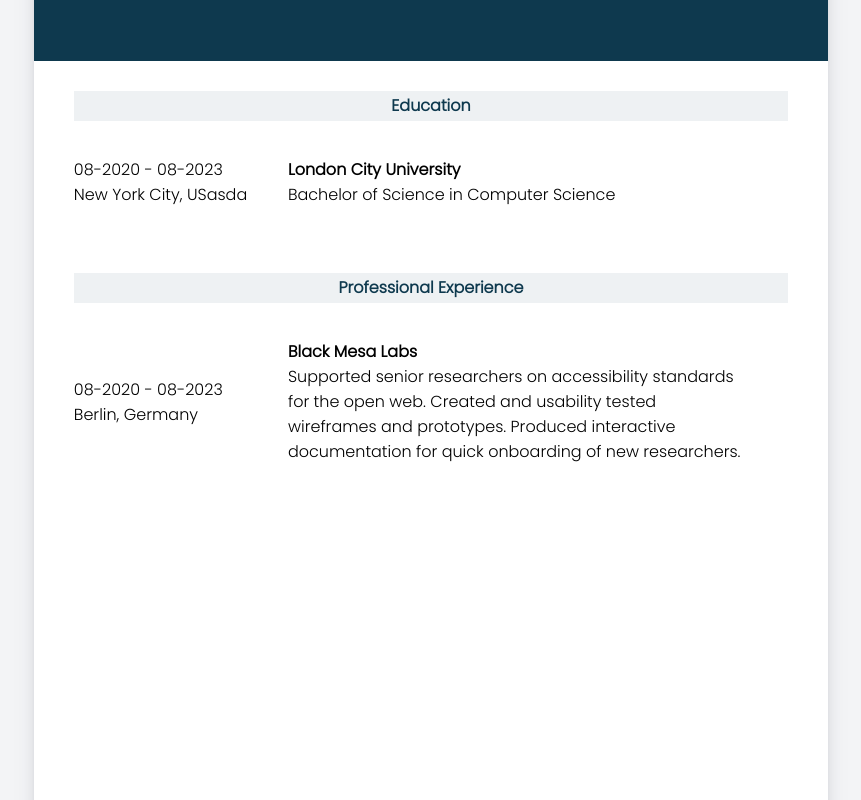
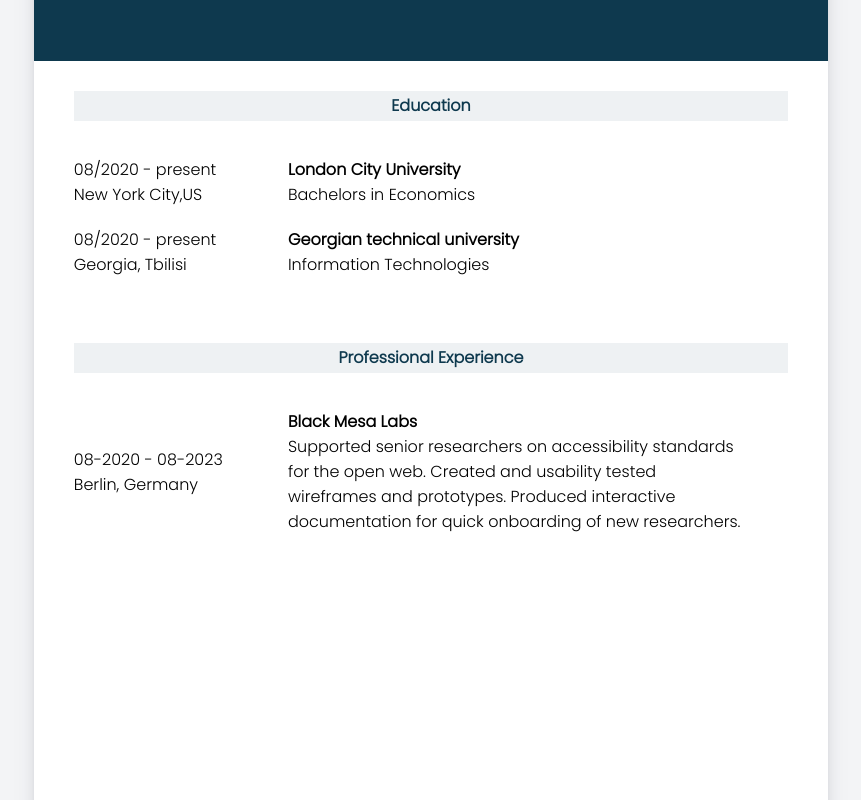
Before and after one commit to jabaaq/CV-Application, a React (Create React App) app: page / in a window 1280 px wide. Shown: the part 1060-1860 px from the top of the page, without its empty margins (209-1070 px from the left). Built offline with nearby package versions, Linux system fonts and the light colour scheme.

Commit message:
took out the manually written information in the fields and converted it into a data array (educationData) consisting of objects / created addEducationItem function to add new data to educationData and then appear in Resume

```diff
--- a/src/components/accordion/accordion.jsx
+++ b/src/components/accordion/accordion.jsx
@@ -17,7 +17,21 @@ class Accordion extends Component {
   };
 
   render() {
-    const { name, fields, fieldIcon, textArea, setInformation } = this.props;
+    const {
+      name,
+      fields,
+      fieldIcon,
+      textArea,
+      setInformation,
+      clearForm,
+      //education information
+      addEducationItem,
+      school,
+      degree,
+      startDate,
+      endDate,
+      location,
+    } = this.props;
     const { isOpen } = this.state;
 
     return (
@@ -61,7 +75,20 @@ class Accordion extends Component {
             <div className='button-container'>
               <button className='delete-button'>Delete</button>
               <button className='cancel-button'>Cancel</button>
-              <button type='submit' className='save-button'>
+              <button
+                type='submit'
+                className='save-button'
+                onClick={(e) => {
+                  addEducationItem(
+                    e,
+                    school,
+                    degree,
+                    startDate,
+                    endDate,
+                    location,
+                  );
+                  clearForm();
+                }}>
                 Submit
               </button>
             </div>
--- a/src/components/app/App.jsx
+++ b/src/components/app/App.jsx
@@ -21,7 +21,6 @@ class App extends Component {
       startDate: '',
       endDate: '',
       location: '',
-      description: '',
 
       //state for the experience form
       companyName: '',
@@ -30,19 +29,77 @@ class App extends Component {
       workEndDate: '',
       workLocation: '',
       workDescription: '',
+
+      educationData: [
+        {
+          school: 'London City University',
+          degree: 'Bachelors in Economics',
+          startDate: '08/2020',
+          endDate: 'present',
+          location: 'New York City,US',
+          id: 1,
+        },
+        {
+          school: 'Georgian technical university',
+          degree: 'Information Technologies',
+          startDate: '08/2020',
+          endDate: 'present',
+          location: 'Georgia, Tbilisi',
+          id: 2,
+        },
+      ],
+
+      // data: [
+      //   {
+      //     fullName: 'Thomas Parker',
+      //     email: 'thomasParker123@test.com',
+      //     phoneNumber: '+1 234 56 78 90',
+      //     companyName: 'Umbrella Inc.',
+      //     positionTitle: 'UX & UI Designer',
+      //     workStartDate: '08/2020',
+      //     workEndDate: 'present',
+      //     workLocation: 'New York City, US',
+      //     workDescription:
+      //       'Designed and prototyped user interface patterns for various clients in various industries, ranging from self-service apps within the telecommunications-sector to mobile games for IOS and Android',
+      //   },
+      // ],
     };
   }
-
   setInformation = (e) => {
     this.setState({
       [e.target.name]: e.target.value,
     });
   };
 
+  addEducationItem = (e, school, degree, startDate, endDate, location) => {
+    e.preventDefault();
+    this.setState(({ educationData }) => {
+      const newEducationData = [...educationData];
+      newEducationData.push({
+        school: school,
+        degree: degree,
+        startDate: startDate,
+        endDate: endDate,
+        location: location,
+        id: Math.floor(Math.random() * 1000),
+      });
+      return { educationData: newEducationData };
+    });
+  };
+
+  clearForm = () => {
+    this.setState({
+      school: '',
+      degree: '',
+      startDate: '',
+      endDate: '',
+      location: '',
+    });
+  };
+
   render() {
     const { fullName, email, phoneNumber, address } = this.state;
-    const { school, degree, startDate, endDate, location, description } =
-      this.state;
+    const { school, degree, startDate, endDate, location } = this.state;
     const {
       companyName,
       positionTitle,
@@ -51,6 +108,8 @@ class App extends Component {
       workLocation,
       workDescription,
     } = this.state;
+
+    const { educationData } = this.state;
 
     return (
       <div className='app'>
@@ -69,8 +128,9 @@ class App extends Component {
             startDate={startDate}
             endDate={endDate}
             location={location}
-            description={description}
             setInformation={this.setInformation}
+            addEducationItem={this.addEducationItem}
+            clearForm={this.clearForm}
           />
           <PracticalExperience
             companyName={companyName}
@@ -88,6 +148,8 @@ class App extends Component {
             email={email}
             phoneNumber={phoneNumber}
             address={address}
+            educationData={educationData}
+            onSubmitForm={this.addEducationItem}
           />
         </div>
       </div>
--- a/src/components/education-experience/educationExperience.jsx
+++ b/src/components/education-experience/educationExperience.jsx
@@ -16,7 +16,8 @@ class EducationExperience extends Component {
       startDate,
       endDate,
       location,
-      description,
+      addEducationItem,
+      clearForm,
     } = this.props;
 
     const educationFields = [
@@ -52,21 +53,17 @@ class EducationExperience extends Component {
       },
     ];
 
-    const descriptionForArea = {
-      label: 'Description',
-      placeholder: 'Enter description',
-      value: description,
-      name: 'description',
-    };
-
     return (
       <div className='input-opening-container space-between'>
         <Accordion
           name={'Education'}
           fields={educationFields}
           fieldIcon={mdiSchool}
-          textArea={descriptionForArea}
           setInformation={setInformation}
+          addEducationItem={(e) => {
+            addEducationItem(e, school, degree, startDate, endDate, location);
+          }}
+          clearForm={clearForm}
         />
       </div>
     );
--- a/src/components/education-item/education-item.jsx
+++ b/src/components/education-item/education-item.jsx
@@ -1,21 +1,18 @@
 import './education-item.css';
 
-function EducationItem() {
+function EducationItem({ school, degree, startDate, endDate, location }) {
   let className = 'education-li';
-
   return (
     <li className={className}>
       <div className='education-left-side'>
-        <div className='education-start-end-date'>{`${'08-2020'} - ${'08-2023'}`}</div>
-        <div className='education-location'>New York City, USasda</div>
+        <div className='education-start-end-date'>{`${startDate} - ${endDate}`}</div>
+        <div className='education-location'>{location}</div>
       </div>
       <div className='education-right-side'>
         <div className='education-school'>
-          <strong>London City University</strong>
+          <strong>{school}</strong>
         </div>
-        <div className='education-degree'>
-          Bachelor of Science in Computer Science
-        </div>
+        <div className='education-degree'>{degree}</div>
       </div>
     </li>
   );
--- a/src/components/resume/resume.jsx
+++ b/src/components/resume/resume.jsx
@@ -1,17 +1,17 @@
 import './resume.css';
-import { Component } from 'react';
 import { ContactsItem } from '../contacts-item/contacts-item';
 import { EducationItem } from '../education-item/education-item';
 import { ExperienceItem } from '../experience-item/experience-item';
 
-class Resume extends Component {
-  constructor(props) {
-    super(props);
-  }
-
-  render() {
-    const { fullName, email, phoneNumber, address, setInformation } =
-      this.props;
+function Resume({
+  fullName,
+  email,
+  phoneNumber,
+  address,
+  setInformation,
+  educationData,
+  addEducationItem,
+}) {
   return (
     <div className='resume-paper'>
       <div className='resume-header'>
@@ -27,7 +27,19 @@ class Resume extends Component {
         <div className='education-header'>Education</div>
         <div className='education-details'>
           <ul className='added-education-information'>
-              <EducationItem />
+            {educationData.map((item) => {
+              return (
+                <EducationItem
+                  school={item.school}
+                  degree={item.degree}
+                  startDate={item.startDate}
+                  endDate={item.endDate}
+                  location={item.location}
+                  addEducationItem={addEducationItem}
+                  key={item.id}
+                />
+              );
+            })}
           </ul>
         </div>
       </div>
@@ -42,6 +54,5 @@ class Resume extends Component {
     </div>
   );
 }
-}
 
 export { Resume };
```
Lines whose indentation alone changed are shown as unchanged.
